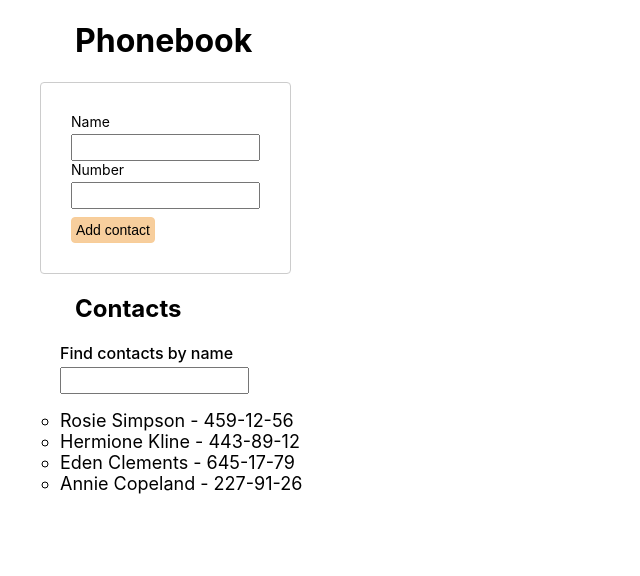
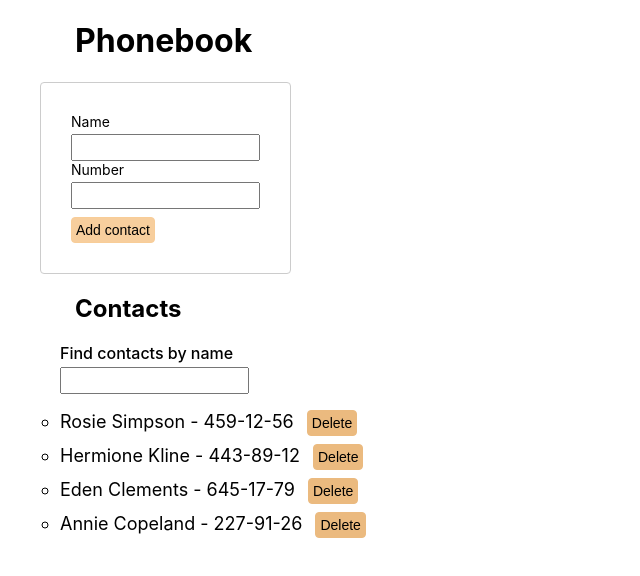
Before and after one commit to I-Dvorianska/goit-react-hw-02-phonebook, a React (Create React App) app: page / in a window 1280 px wide. Shown: the top 576 px of the page, without its empty margins (0-640 px from the left). Built offline with nearby package versions, Linux system fonts and the light colour scheme.

Commit message:
alert for repited contact, add delete btn

```diff
--- a/src/App.js
+++ b/src/App.js
@@ -31,29 +31,30 @@ class App extends Component {
 
   addContact = (name, number) => {
     const { contacts } = this.state;
-
     const newContact = {
       id: uuidv4(),
       name,
       number,
     };
 
-    this.setState({
-      contacts: [newContact, ...contacts],
-    });
+    contacts.some((contact) => contact.name === newContact.name)
+      ? alert(`${newContact.name} такое имя уже есть`)
+      : this.setState({
+          contacts: [newContact, ...contacts],
+        });
   };
 
   render() {
     const { addContact, handleFilter, visibleContacts, state } = this;
     return (
-      <>
+      <div>
         <PrimaryTitle>Phonebook</PrimaryTitle>
         <ContactForm onSubmit={addContact} />
 
         <SecondaryTitle>Contacts</SecondaryTitle>
         <Filter onChange={handleFilter} value={state.filter} />
         <ContactList contacts={visibleContacts()} />
-      </>
+      </div>
     );
   }
 }
--- a/src/ContactList/ContactList.jsx
+++ b/src/ContactList/ContactList.jsx
@@ -1,4 +1,4 @@
-import { List, ListItem } from "./ContactList.styled";
+import { List, ListItem, Button } from "./ContactList.styled";
 
 const ContactList = ({ contacts }) => {
   return (
@@ -8,7 +8,7 @@ const ContactList = ({ contacts }) => {
           const { id, name, number } = contact;
           return (
             <ListItem key={id}>
-              {name} - {number}
+              {name} - {number} <Button type="button">Delete</Button>
             </ListItem>
           );
         })}
--- a/src/ContactList/ContactList.styled.jsx
+++ b/src/ContactList/ContactList.styled.jsx
@@ -6,5 +6,23 @@ export const List = styled.ul`
 `;
 
 export const ListItem = styled.li`
+  margin-top: 8px;
   font-size: 18px;
 `;
+
+export const Button = styled.button`
+  padding: 4px;
+  margin-left: 8px;
+
+  font-size: 14px;
+
+  background-color: #ebba7f;
+  border: 1px solid #ebba7f;
+  border-radius: 4px;
+
+  &:hover {
+    cursor: pointer;
+    background-color: #f7ce9d;
+    border-color: #f8cd98;
+  }
+`;
```
